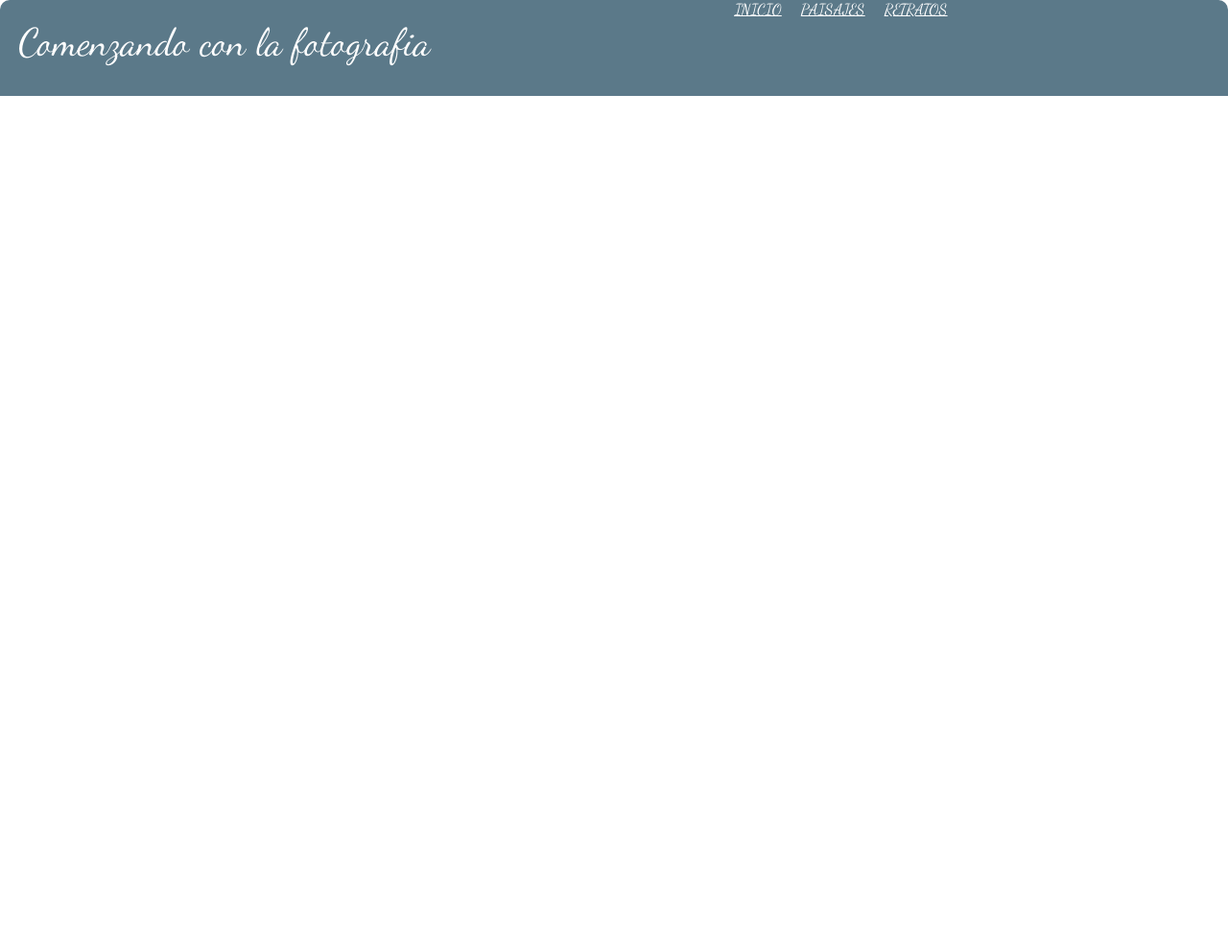
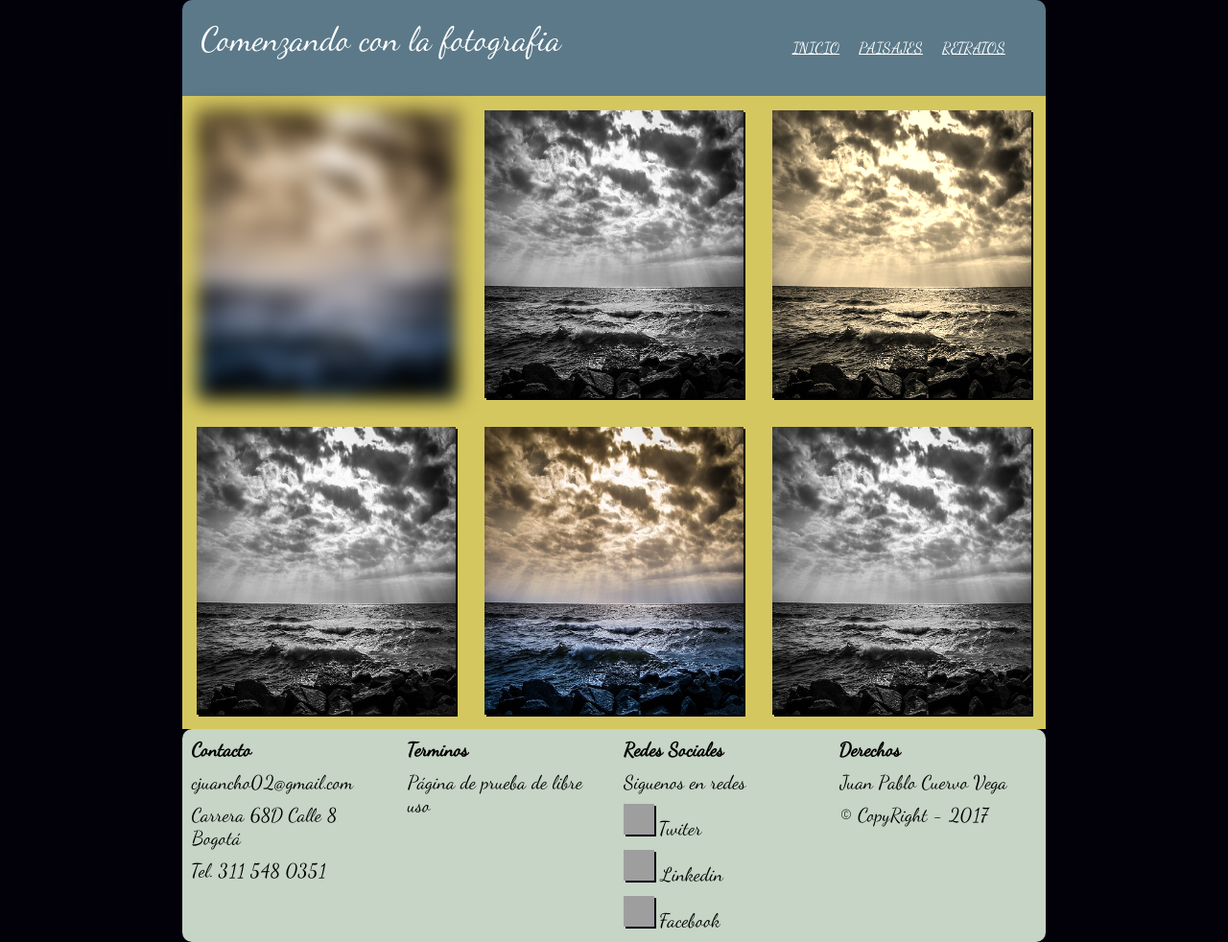
Before and after one commit to juancuervo02/CSS_NextUniversity, a plain HTML site: page paginas/paisajes.html in a window 1280 px wide. Shown: the whole page at 96% size. Before the commit the page ends 800 px from the top, so only its background shows below. Drawn offline with Linux system fonts and the light colour scheme; grey boxes are pictures that could not be loaded.

Commit message:
Terminamos  el sitio web

```diff
--- a/css/estilos.css
+++ b/css/estilos.css
@@ -8,7 +8,8 @@
 }
 
 body{
-    font-family: 'DancingScript'
+    font-family: 'DancingScript';
+    background-color: #02010a;
 }
 
 header{
@@ -26,6 +27,7 @@ ul li{
 .navegador a{
     color: white;
     margin: 10px;
+    line-height: 100px;
 }
 
 img{
@@ -78,7 +80,7 @@ img{
     }
     .titulo{
         width: 100%;
-        font-size: 20px;
+        font-size: 40px;
         text-align: center;
     }
     .banner img{
@@ -89,13 +91,14 @@ img{
 @media (min-width:900px){
     .contenido{
         max-width: 900px;
+        margin: 0 auto;
     }
     header{
         width: 100%;
         display: flex;
     }
     .titulo{
-        font-size: 40px;
+        font-size: 35px;
     }
     #footer{
         width: 100%;
@@ -108,19 +111,19 @@ img{
         display: flex;
         height: 300px;
     }
-    #paisajes{
+    #imagen-inferior #paisajes{
         width: 40%;
         height: 280px;
-        position: absolute;
-        margin: 10px;
+        margin-top: 10px;
+        position: relative;
         left: 10px;
     }
-    #retratos{
+    #imagen-inferior #retratos{
         width: 40%;
         height: 280px;
-        position: absolute;
-        margin: 10px;
-        right: 10px
+        margin-top: 10px;
+        position: relative;
+        right: -165px;
     }
     #contactos{
         width: 25%;
--- a/paginas/paisajes.html
+++ b/paginas/paisajes.html
@@ -5,9 +5,10 @@
     <meta name="viewport" content="width=device-width, initial-scale=1.0">
     <meta http-equiv="X-UA-Compatible" content="ie=edge">
     <link rel="stylesheet" href="../css/estilos.css">
-    <title>Paisaje</title>
+    <title>Retratos</title>
 </head>
 <body>
+    <div class="contenido">
         <header>
             <div class="titulo">
                 <p>Comenzando con la fotografia</p>
@@ -20,5 +21,43 @@
                 </ul>
             </div>
         </header>
+        <section>
+            <div class="banner">
+                <img src="../imagenes/paisaje.jpg" alt="retratos" id="imagen1">
+                <img src="../imagenes/paisaje.jpg" alt="retratos" id="imagen2">
+                <img src="../imagenes/paisaje.jpg" alt="retratos" id="imagen3">
+            </div>
+            <div class="banner">
+                <img src="../imagenes/paisaje.jpg" alt="retratos" id="imagen4">
+                <img src="../imagenes/paisaje.jpg" alt="retratos" id="imagen5">
+                <img src="../imagenes/paisaje.jpg" alt="retratos" id="imagen6">
+            </div>
+
+        </section>
+        <footer id="footer">
+            <div id="contactos">
+                <p><strong>Contacto</strong></p>
+                <p>cjuancho02@gmail.com</p>
+                <p>Carrera 68D Calle 8 Bogotá</p>
+                <p>Tel. 311 548 0351</p>
+            </div>
+            <div id="terminos">
+                <p><strong>Terminos</strong></p>
+                <p>Página de prueba de libre uso</p>
+            </div>
+            <div id="redes">
+                <p><strong>Redes Sociales</strong></p>
+                <p>Siguenos en redes</p>
+                <p><a href="https://twitter.com/juanchocrow" target="_blank"><img alt="siguenos en Twitter" height="32" src="http://1.bp.blogspot.com/-7BdDTcxhdi8/UiXnHrEjOqI/AAAAAAAAByU/2nzkRxah3X8/s1600/Twitter+alt+4.png" title="siguenos en Twitter" width="32" /> Twiter</a></p>
+                <p><a href="https://www.linkedin.com/in/juan-pablo-cuervo-vega-24047457/" target="_blank"><img alt="Sígueme en Likedin" height="32" src="http://4.bp.blogspot.com/-6fSS1W1pV5U/UiXnKWhitdI/AAAAAAAABzo/iQ_4U_eJ67o/s1600/linkedin_logo_ok.png" title="Sígueme en Likedin" width="32" /> Linkedin</a></p>
+                <p><a href="https://facebook.com/juacho02" target="_blank"><img alt="siguenos en facebook" height="32" src="http://1.bp.blogspot.com/-PrByV4NBlSs/UiXnD1FEFnI/AAAAAAAABws/dUhvcAdYRiY/s1600/Facebook+alt+1.png" title="siguenos en facebook" width="32" /> Facebook</a></p>
+            </div>
+            <div id="derechos">
+                <p><strong>Derechos</strong></p>
+                <p>Juan Pablo Cuervo Vega</p>
+                <p>&#169 CopyRight - 2017</p>
+            </div>
+        </footer>
+    </div>
 </body>
 </html>
```
Also changed, not shown: index.html (+2 -0 lines). Lines whose indentation alone changed are shown as unchanged.
